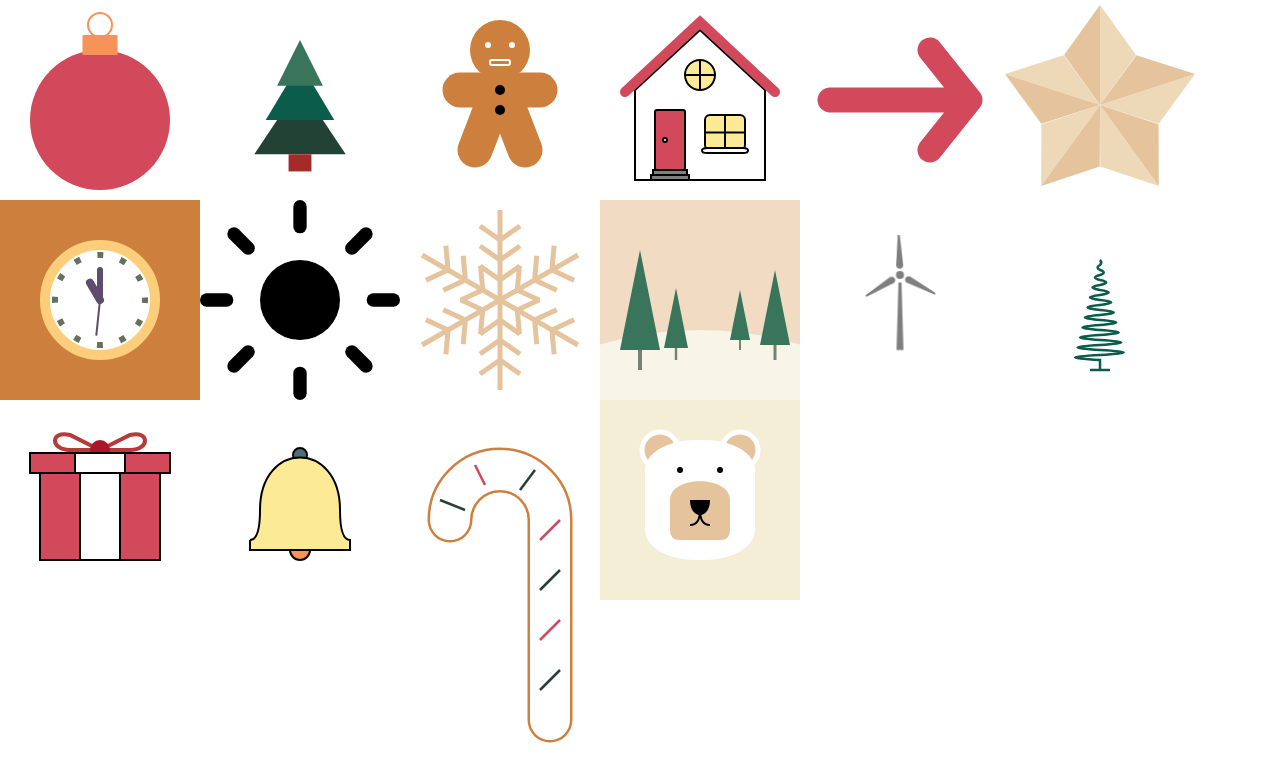
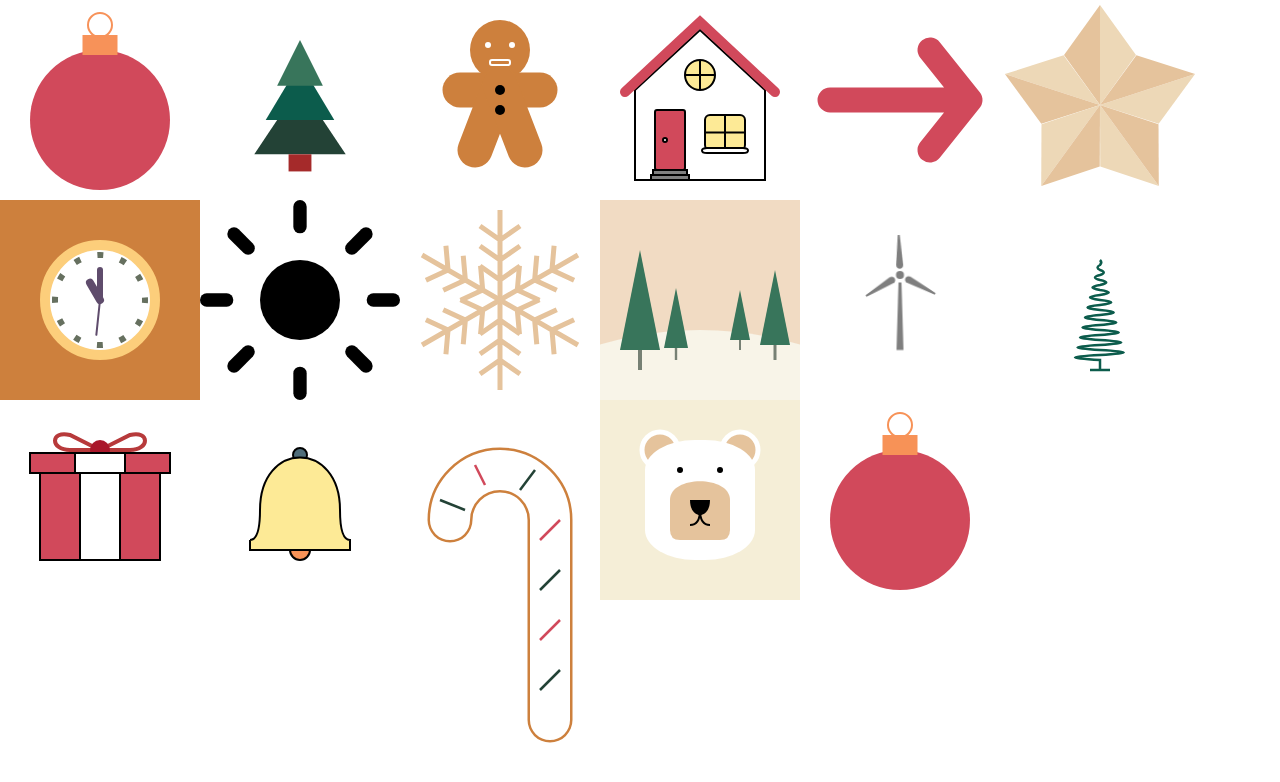
Before and after one commit to AeuJoung/svg-daily-study, a Next.js app: page / in a window 1280 px wide. Shown: the top 782 px of the page. Built offline with nearby package versions, Linux system fonts and the light colour scheme.

Commit message:
20240716

```diff
--- a/src/app/_study/15_bear.tsx
+++ b/src/app/_study/15_bear.tsx
@@ -2,6 +2,7 @@ import styles from "@/app/_study/shape.module.css"
 
 export default function Bear() {
     return (
+        <main className={styles.main}>
             <svg className={styles.bear} width={200} height={200} viewBox="-100 -100 200 200" >
                 <circle className={styles.ear} cx={-40} cy={-50} r={18} />
                 <circle className={styles.ear} cx={40} cy={-50} r={18} />
@@ -43,5 +44,6 @@ export default function Bear() {
                     "
                 />
             </svg>
+        </main>
     );
 }
--- /dev/null
+++ b/src/app/_study/16_snowman.tsx
@@ -0,0 +1,22 @@
+import styles from "@/app/_study/shape.module.css"
+
+export default function SnowMan() {
+    return (
+        <main className={styles.main}>
+            <svg width={200} height={200} viewBox="-100 -100 200 200" >
+                <defs>
+                    <radialGradient
+                        id="shine"
+                        cx={0.25} cy={0.25} r={0.35} >
+                            <stop offset="0%" stopColor="#e3a8b0" />
+                            <stop offset="100%" stopColor="#d1495b" />
+                    </radialGradient>
+                </defs>
+
+                <circle cx={0} cy={20} r={70} fill="#D1495B" />
+                <circle cx={0} cy={-75} r={12} fill="none" stroke="#F79257" strokeWidth={2} />
+                <rect x={-17.5} y={-65} width={35} height={20} fill="#F79257" />
+            </svg>
+        </main>
+    );
+}
--- a/src/app/page.tsx
+++ b/src/app/page.tsx
@@ -14,6 +14,7 @@ import Present from "./_study/12_present";
 import Bell from "./_study/13_bell";
 import ArcCain from "./_study/14_arccain";
 import Bear from "./_study/15_bear";
+import SnowMan from "./_study/16_snowman";
 
 //https://svg-tutorial.com/
 
@@ -36,6 +37,7 @@ export default function Home() {
           <Bell />
           <ArcCain />
           <Bear />
+          <SnowMan />
         </section>
     </main>
   );
```
Also changed, not shown: src/app/_study/14_arccain.tsx (line endings or trailing spaces). Lines whose indentation alone changed are shown as unchanged.
